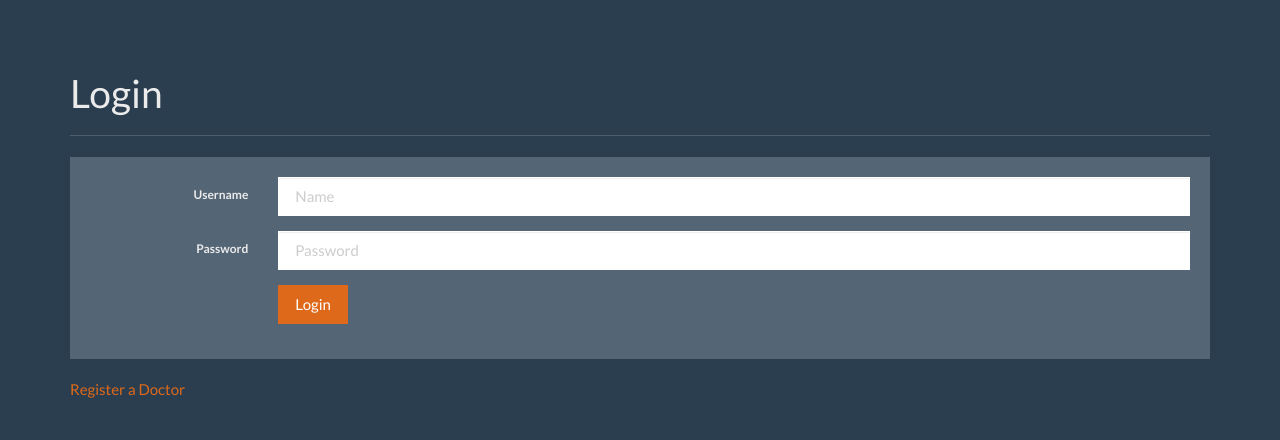
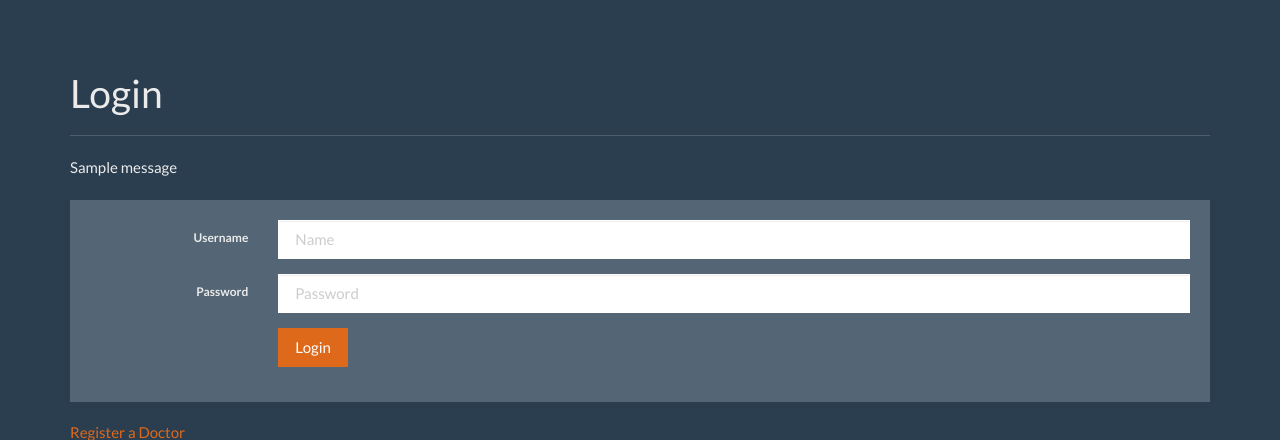
Before and after one commit to oratliff/316epilepsy, a Flask app: page / in a window 1280 px wide. Shown: the part 40-480 px from the top of the page. Run offline with Flask 2, Linux system fonts and the light colour scheme; tables that the repository leaves empty hold one stand-in row (values such as "Sample post"); one stand-in notice (Sample message) is shown; some libraries are stand-ins or nearby versions.

Commit message:
added error message for nonauthorized login

```diff
--- a/flask_qa/routes/main.py
+++ b/flask_qa/routes/main.py
@@ -1,4 +1,4 @@
-from flask import Blueprint, render_template, request, redirect, url_for
+from flask import Blueprint, render_template, request, redirect, url_for, flash
 from flask_login import current_user, login_required, login_user, logout_user
 from werkzeug.security import check_password_hash
 
@@ -18,7 +18,9 @@ def login():
         error_message = ''
 
         if not user or not check_password_hash(user.password, password):
-            error_message = 'Could not login. Please check and try again.'
+            error_message = 'Could not login. Please try again or register.'
+            flash(error_message)
+            return redirect(url_for('main.login'))
 
         if not error_message:
             login_user(user)
--- a/flask_qa/templates/login.html
+++ b/flask_qa/templates/login.html
@@ -7,6 +7,11 @@
       </div>
         <div class="row">
           <div class="col-lg-12">
+            {% with messages = get_flashed_messages() %}
+              {% if messages %}
+                <div>{{ messages[0]}}<br><br></div>
+              {% endif %}
+            {% endwith %}
             <div class="well bs-component">
               <form class="form-horizontal" method="POST" action="{{ url_for('main.login') }}">
                 <fieldset>
```
Also changed, not shown: 1 other file.
